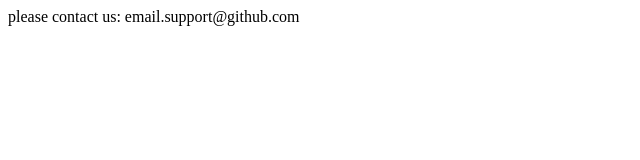
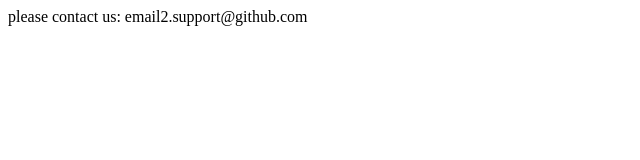
Before and after one commit to juandratto/hello-world, a plain HTML site: page index.html in a window 1280 px wide. Shown: the full height of the page, 0-640 px from the left. Drawn offline with Linux system fonts and the light colour scheme.

Commit message:
Finish the new footer [issue 53]

```diff
--- a/index.html
+++ b/index.html
@@ -1,3 +1,3 @@
 <div id=footer>
-	please contact us: email.support@github.com
+	please contact us: email2.support@github.com
 </div>
```
